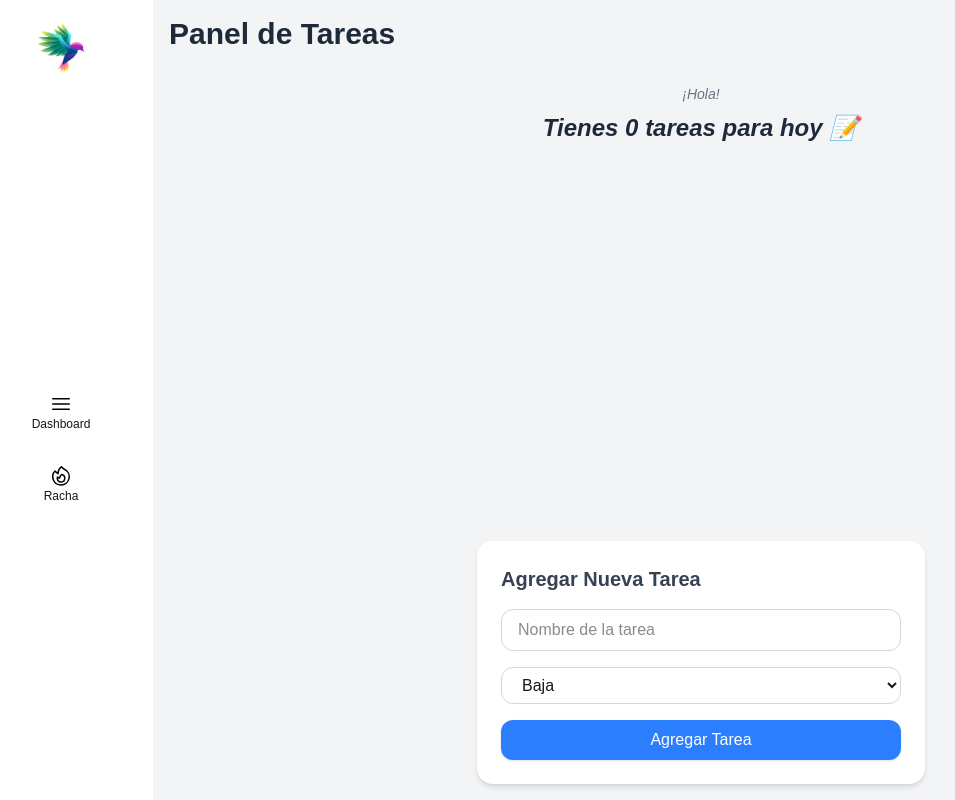
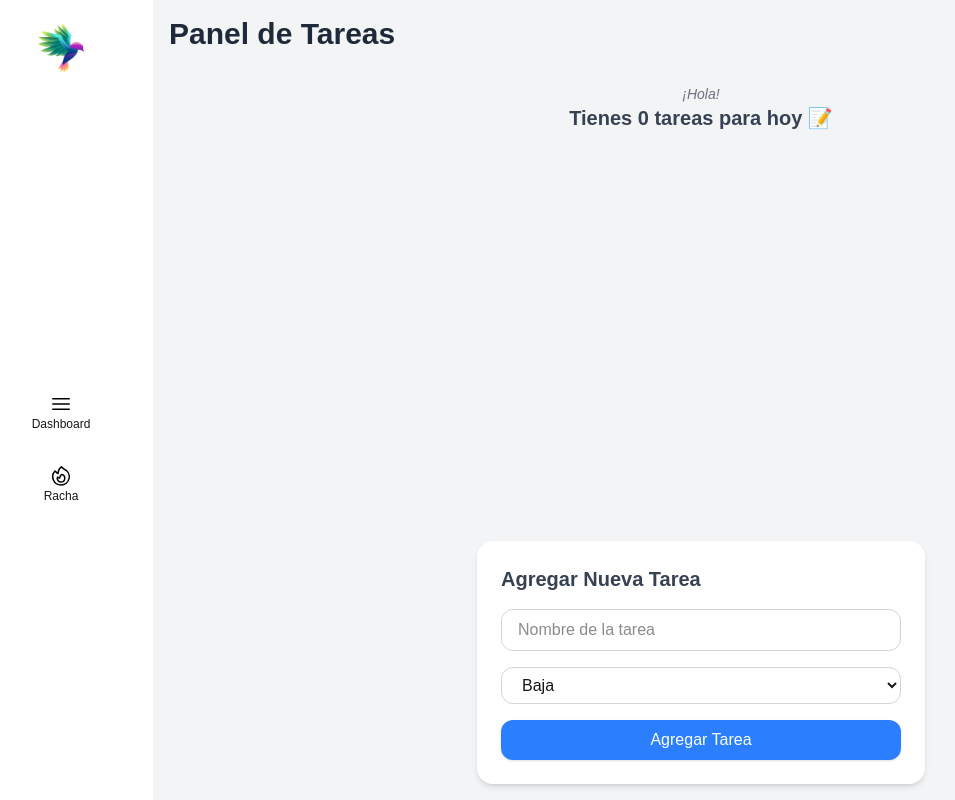
Before and after one commit to noisyboy05/Taskmananger, a Next.js app: page / in a window 1280 px wide. Shown: the whole page, without its empty margins (31-986 px from the left). Built offline with nearby package versions, Linux system fonts and the light colour scheme.

Commit message:
feat styles in tasklist

```diff
--- a/src/app/components/molecules/TaskList.tsx
+++ b/src/app/components/molecules/TaskList.tsx
@@ -55,7 +55,7 @@ const TaskList = ({
       {/* Título arriba */}
       <div className="text-center mb-6">
         <p className="text-gray-500 italic text-sm">¡Hola!</p>
-        <h2 className="text-2xl font-semibold italic text-gray-800 bg-gray-100 p-2 rounded">
+        <h2 className="text-xl font-semibold text-gray-700">
           Tienes {tareas.length} {tareas.length === 1 ? "tarea" : "tareas"} para hoy 📝
         </h2>
       </div>
```
